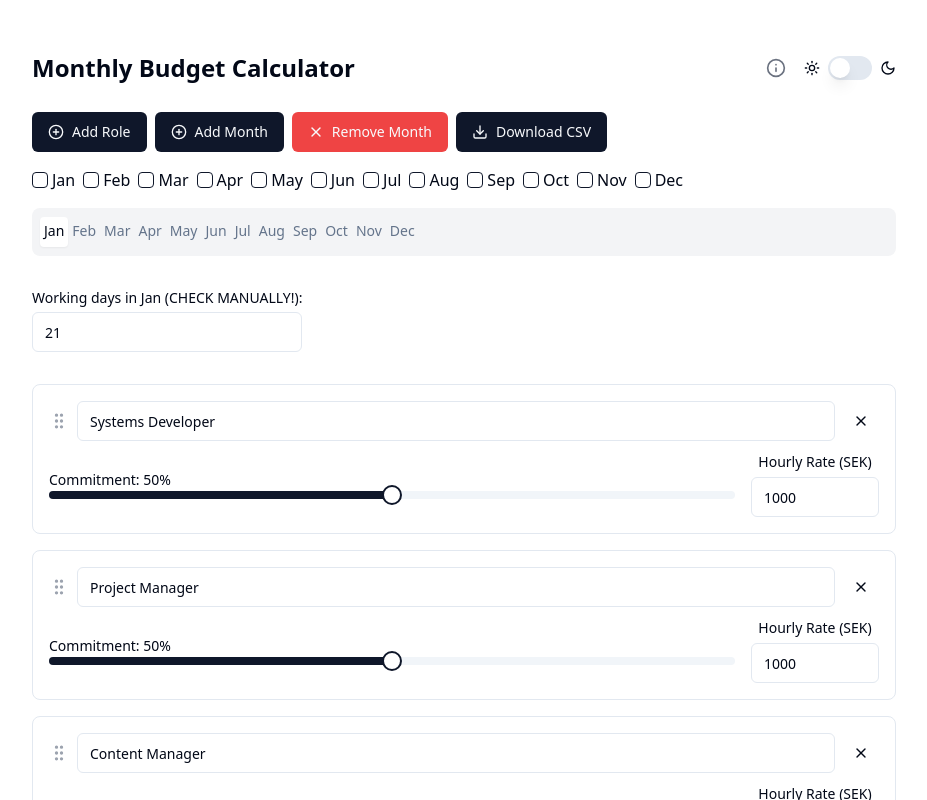
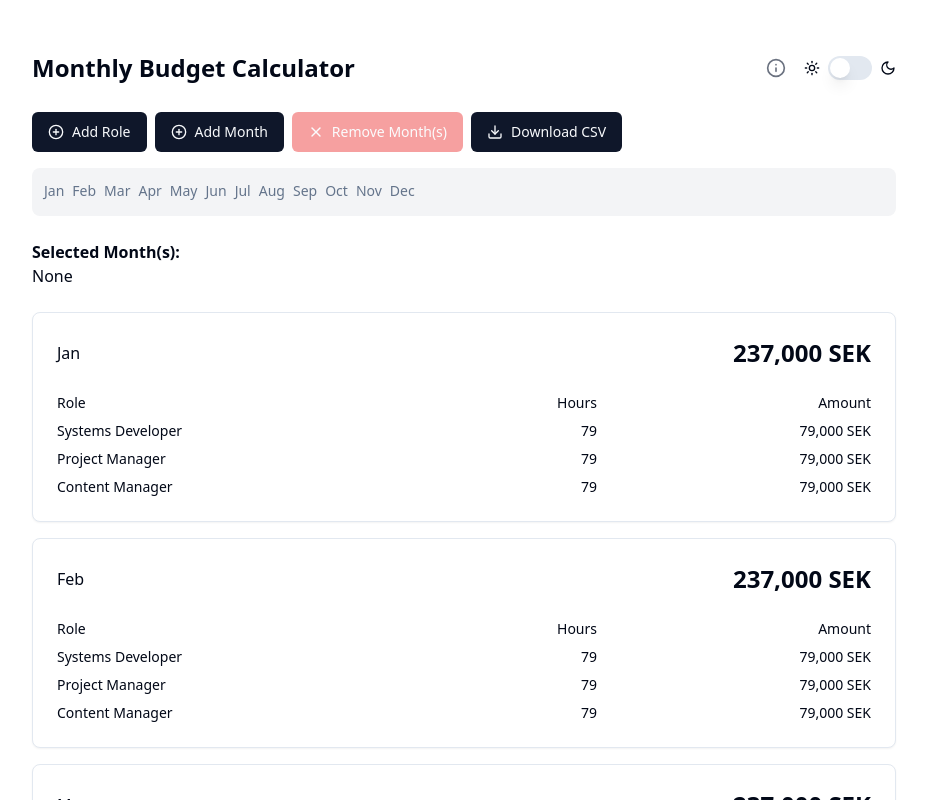
Before and after one commit to anders-brunoson/budget-calculator, a React (Vite) app: page / in a window 1280 px wide. Shown: the top 800 px of the page, without its empty margins (176-1103 px from the left). Built offline with nearby package versions, Linux system fonts and the light colour scheme.

Commit message:
Merged month checkboxes and tabs

```diff
--- a/src/components/BudgetCalculator.jsx
+++ b/src/components/BudgetCalculator.jsx
@@ -167,33 +167,38 @@ const BudgetCalculator = () => {
     }
   };
 
-  const handleRemoveMonth = (monthToRemove) => {
-    if (months.length > 1) {
-      setMonths(prev => {
-        const updatedMonths = prev.filter(month => month !== monthToRemove);
-        setActiveTab(updatedMonths[0]);
-        return updatedMonths;
-      });
+  const handleRemoveMonth = () => {
+    if (months.length > 1 && selectedMonths.length > 0) {
+      setMonths(prev => prev.filter(month => !selectedMonths.includes(month)));
       setWorkingDays(prev => {
-        const { [monthToRemove]: _, ...rest } = prev;
-        return rest;
+        const newWorkingDays = { ...prev };
+        selectedMonths.forEach(month => {
+          delete newWorkingDays[month];
+        });
+        return newWorkingDays;
       });
       setCommitments(prev => {
         const newCommitments = { ...prev };
         Object.keys(newCommitments).forEach(roleId => {
-          const { [monthToRemove]: _, ...rest } = newCommitments[roleId];
-          newCommitments[roleId] = rest;
+          selectedMonths.forEach(month => {
+            delete newCommitments[roleId][month];
+          });
         });
         return newCommitments;
       });
-      setSelectedMonths(prev => prev.filter(month => month !== monthToRemove));
+      setSelectedMonths([]);
+      setActiveTab(months.find(month => !selectedMonths.includes(month)) || months[0]);
     }
   };
 
-  const handleMonthSelect = (month) => {
-    setSelectedMonths(prev =>
-      prev.includes(month) ? prev.filter(m => m !== month) : [...prev, month]
-    );
+  const handleMonthSelect = (month, event) => {
+    if (event.ctrlKey || event.metaKey) {
+      setSelectedMonths(prev =>
+        prev.includes(month) ? prev.filter(m => m !== month) : [...prev, month]
+      );
+    } else {
+      setSelectedMonths([month]);
+    }
   };
 
   const handleDownloadCSV = () => {
@@ -242,12 +247,13 @@ const BudgetCalculator = () => {
         <ol className="list-decimal list-inside space-y-2">
           <li>Add or remove roles using the "Add Role" and "X" buttons.</li>
           <li>Add or remove months using the "Add Month" and "Remove Month" buttons.</li>
-          <li>Select multiple months to apply commitment level changes across them.</li>
+          <li>Ctrl/command + click to select multiple months to apply commitment level changes across them.</li>
           <li>Verify the number of working days for each month.</li>
           <li>Set the commitment percentage and hourly rate for each role.</li>
           <li>Drag and drop roles to reorder them.</li>
           <li>Use the dark mode toggle for different viewing options.</li>
           <li>View the calculated budget breakdown for each month and the total.</li>
+          <li>Download budget data as CSV to use with Excel.</li>
         </ol>
       </DialogDescription>
     </DialogContent>
@@ -317,12 +323,12 @@ const BudgetCalculator = () => {
           <PlusCircle className="mr-2 h-4 w-4" /> Add Month
         </Button>
         <Button
-          onClick={() => handleRemoveMonth(activeTab)}
+          onClick={handleRemoveMonth}
           variant="destructive"
           className="flex items-center"
-          disabled={months.length <= 1}
+          disabled={months.length <= 1 || selectedMonths.length === 0}
         >
-          <X className="mr-2 h-4 w-4" /> Remove Month
+          <X className="mr-2 h-4 w-4" /> Remove Month(s)
         </Button>
         <Button onClick={handleDownloadCSV} className="flex items-center">
           <Download className="mr-2 h-4 w-4" /> Download CSV
@@ -340,31 +346,31 @@ const BudgetCalculator = () => {
           <Button onClick={() => setIsAddingMonth(false)} variant="outline">Cancel</Button>
         </div>
       )}
-      <div className="mb-4 flex flex-wrap gap-2">
-        {months.map(month => (
-          <label key={month} className="flex items-center space-x-1">
-            <Checkbox
-              checked={selectedMonths.includes(month)}
-              onCheckedChange={() => handleMonthSelect(month)}
-            />
-            <span className="capitalize">{month}</span>
-          </label>
-        ))}
-      </div>
-      <Tabs value={activeTab} onValueChange={setActiveTab} className="w-full">
-        <div className="mb-6 bg-gray-100 p-1 rounded-lg">
+
+      <Tabs className="w-full">
+        <div className="mb-6 bg-gray-100 p-1 rounded-lg flex flex-wrap min-h-fit">
           <TabsList className="w-full flex flex-wrap justify-start bg-transparent">
             {months.map(month => (
               <TabsTrigger
                 key={month}
                 value={month}
-                className="px-1 py-1 border-b-2 border-transparent hover:border-gray-300 focus:outline-none focus:border-blue-500"
+                onClick={(e) => handleMonthSelect(month, e)}
+                className={`px-1 py-1 border-b-2 ${
+                  selectedMonths.includes(month)
+                    ? 'border-blue-500 bg-blue-100'
+                    : 'border-transparent hover:border-gray-300'
+                } focus:outline-none`}
               >
                 {capitalize(month)}
               </TabsTrigger>
             ))}
           </TabsList>
         </div>
+        <div className="mt-4 text-left">
+          <h3 className="font-semibold">Selected Month(s):</h3>
+          <p>{selectedMonths.map(capitalize).join(', ') || 'None'}</p>
+        </div>
+
         {months.map(month => (
           <TabsContent key={month} value={month}>
             <div className="mt-8 mb-8 flex justify-between items-center">
```
